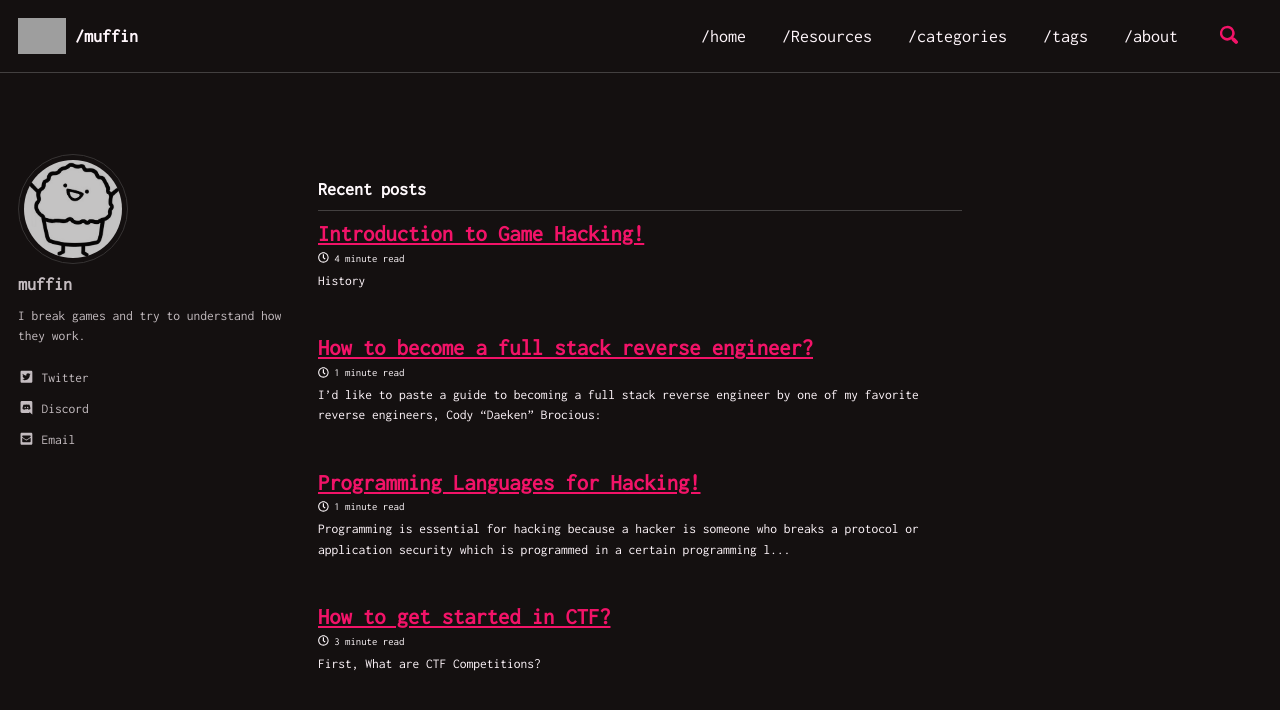
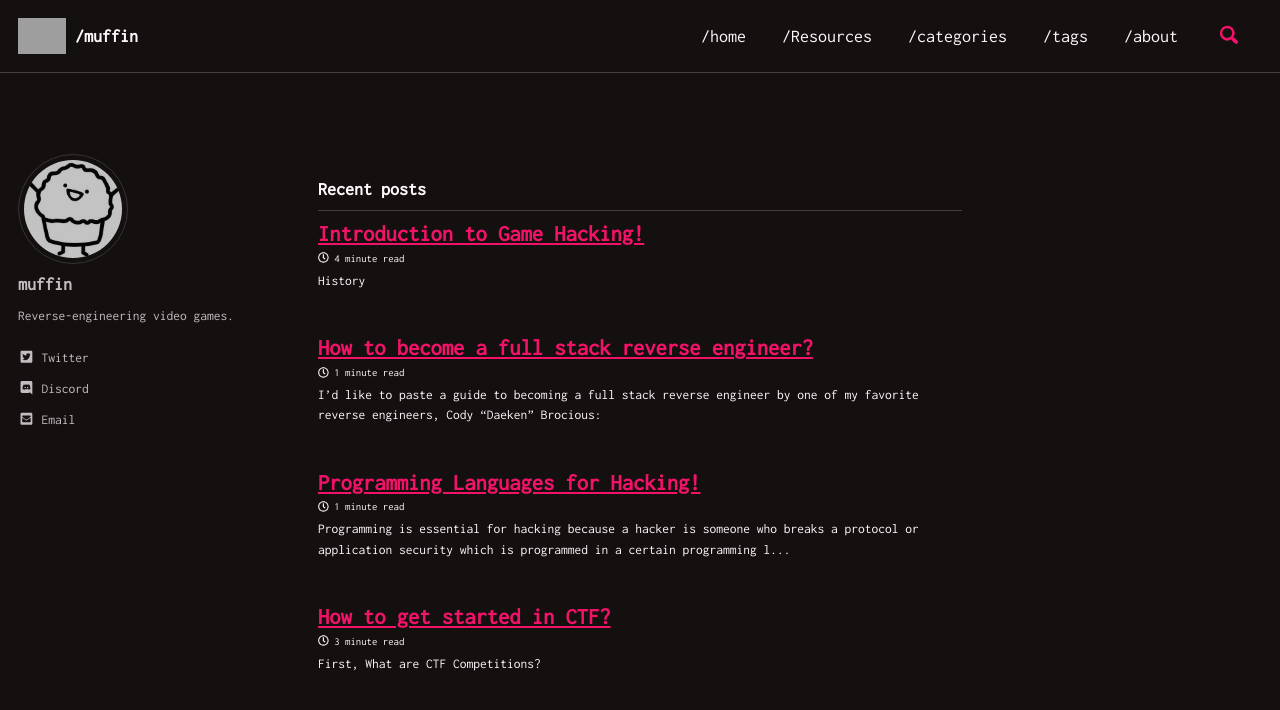
Before and after one commit to muff-in/muff-in.github.io, a Jekyll site: the page built from index.html, in a window 1280 px wide and 900 px high. Shown: the top 710 px of the window. Built offline with Jekyll 4.4.1, drawn with Linux system fonts in a browser that asks for light colours; cached includes are drawn as plain includes; the list of posts is cut into pages by our own code; grey boxes are pictures that could not be loaded.

Commit message:
Update _config.yml

```diff
--- a/_config.yml
+++ b/_config.yml
@@ -106,7 +106,7 @@ analytics:
 author:
   name             : "muffin"
   avatar           : /assets/images/download.png
-  bio              : "I break games and try to understand how they work."
+  bio              : "Reverse-engineering video games."
   email            : 0xmuffin@pm.me
   links:
     - label: "Email"
```
